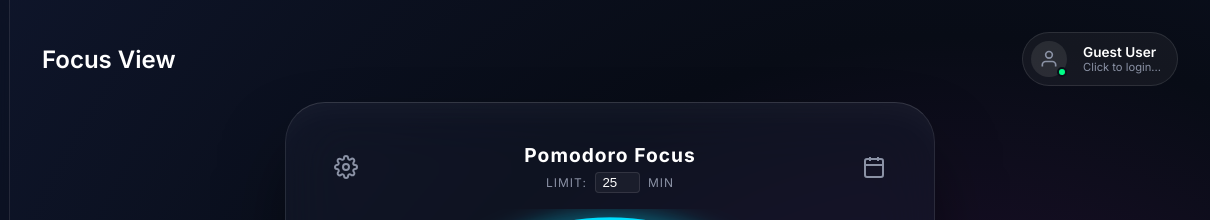
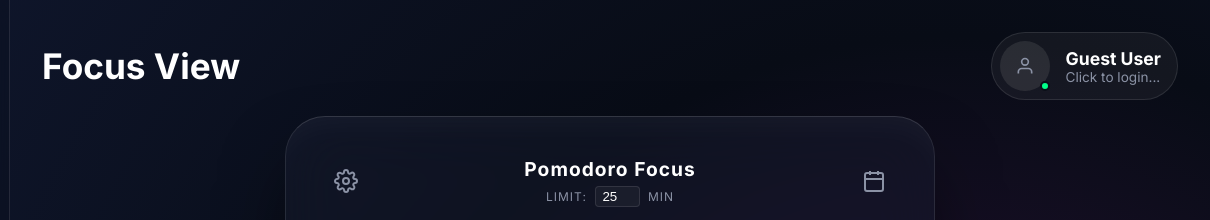
Before and after one commit to CodePro-art/pomodoro-timer, a plain HTML site: page index.html in a window 1280 px wide. Shown: the top 220 px of the page, 70-1280 px from the left. Drawn offline with Linux system fonts and the light colour scheme.

Commit message:
UI scaling improvements: Huge fonts for profile and titles, accurate 1/10 task indexing

```diff
--- a/script.js
+++ b/script.js
@@ -340,7 +340,7 @@ class PomodoroApp {
             this.el.sessionDots.appendChild(dot);
         }
 
-        this.el.taskIdxLabel.textContent = this.tasks.length;
+        this.el.taskIdxLabel.textContent = this.currentTaskIndex + 1;
     }
 
     renderGrid() {
--- a/style.css
+++ b/style.css
@@ -183,8 +183,8 @@ body {
 }
 
 .page-title {
-    font-size: 1.5rem;
-    font-weight: 600;
+    font-size: 2.2rem;
+    font-weight: 700;
 }
 
 .user-profile {
@@ -203,8 +203,8 @@ body {
 
 .avatar-container {
     position: relative;
-    width: 36px;
-    height: 36px;
+    width: 50px;
+    height: 50px;
 }
 
 .avatar-image {
@@ -242,12 +242,12 @@ body {
 }
 
 .user-name {
-    font-size: 0.85rem;
-    font-weight: 600;
+    font-size: 1.1rem;
+    font-weight: 700;
 }
 
 .user-status {
-    font-size: 0.7rem;
+    font-size: 0.85rem;
     color: var(--text-secondary);
 }
 
```
